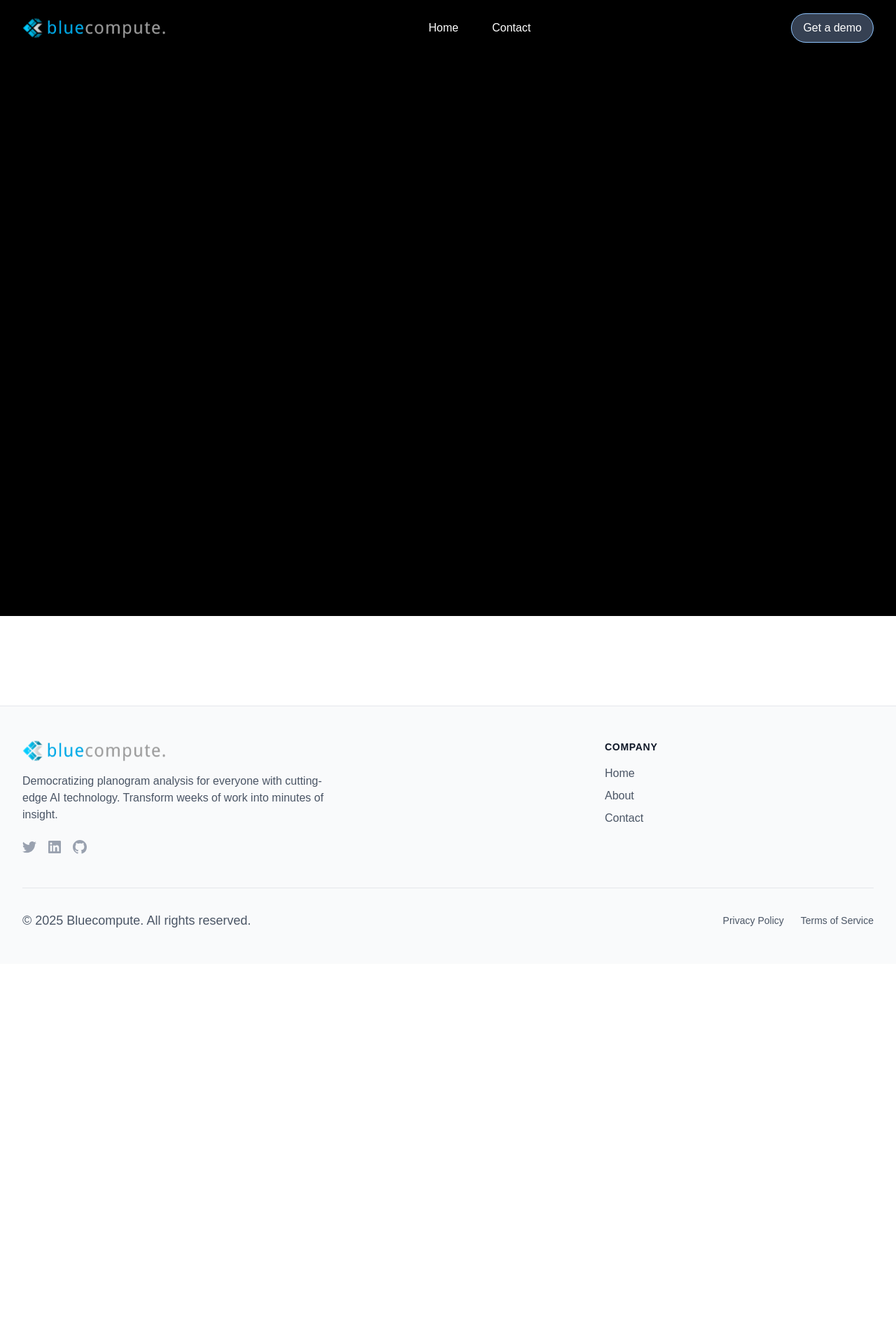
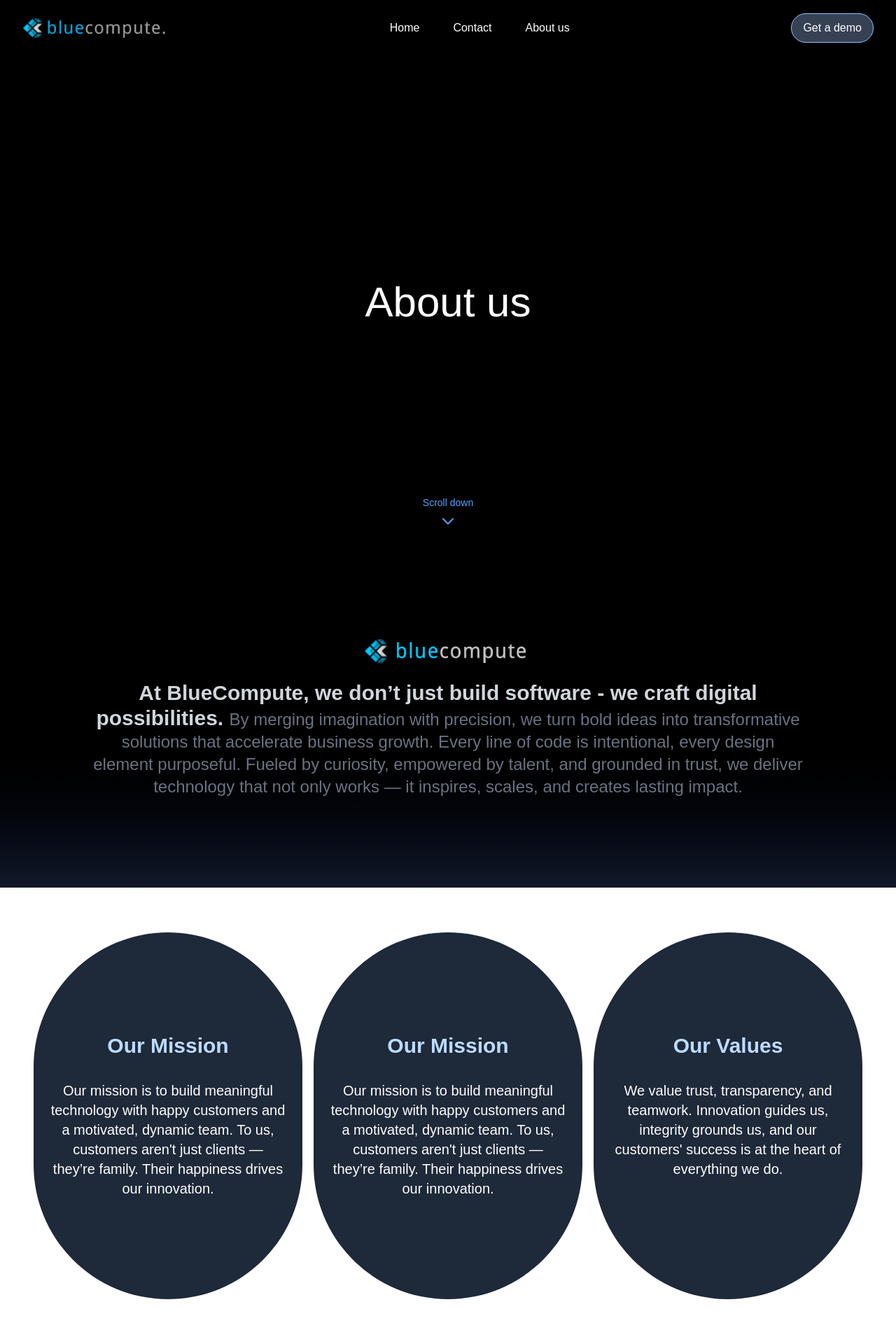
Before and after one commit to nobinbabu94/bluecompute-2025, a Next.js app: page /about-us in a window 1280 px wide. Shown: the top 1920 px of the page at 70% size. Before the commit the page ends 1377 px from the top, so only its background shows below. Built offline with nearby package versions, Linux system fonts and the light colour scheme.

Commit message:
about us

```diff
--- a/package.json
+++ b/package.json
@@ -9,7 +9,7 @@
     "lint": "next lint"
   },
   "dependencies": {
-    "framer-motion": "^4.1.17",
+    "motion": "^12.23.12",
     "next": "15.4.5",
     "react": "19.1.0",
     "react-calendly": "^4.4.0",
--- a/src/app/about-us/page.js
+++ b/src/app/about-us/page.js
@@ -1,10 +1,103 @@
 import React from "react";
+import { constructMetadata } from "../metadata";
+import Image from "next/image";
+import ContactFormNet from "../components/contact/ContactFormNet";
+
+export const metadata = constructMetadata({
+    title: "About Us | Bluecompute",
+    description: "Contact TechSolutions Pro for your IT needs. Reach out to our expert team for consultations, support, or to discuss your next technology project. Multiple ways to connect.",
+    keywords: [
+        "contact us",
+        "IT consultation",
+        "get quote",
+        "technical support",
+        "business inquiry",
+        "project discussion"
+    ],
+    canonicalUrl: "https://bluecompute.com/contact"
+})
 
 const page = () => {
     return (
         <div className=" text-white font-sans flex flex-col pb-32">
-            <section className="flex flex-col justify-center items-center w-full min-h-screen h-screen bg-black px-4">
+            <section className="relative flex flex-col justify-center items-center w-full h-[88vh]  bg-black px-4">
+                <h1 className="text-6xl ">
+                    About us
+                </h1>
+                <div className="absolute bottom-4 flex flex-col items-center justify-center mt-8 animate-bounce">
+                    <span className="text-sm text-blue-400">Scroll down</span>
+                    <svg
+                        className="w-6 h-6 text-blue-400 mt-1"
+                        fill="none"
+                        stroke="currentColor"
+                        strokeWidth={2}
+                        viewBox="0 0 24 24"
+                    >
+                        <path strokeLinecap="round" strokeLinejoin="round" d="M19 9l-7 7-7-7" />
+                    </svg>
+                </div>
+            </section>
+            <section className="bg-gradient-to-b from-black via-black to-gray-900 py-32 flex md:flex-row flex-col justify-between items-start w-full px-4 md:pt-32 pt-16">
+                <div className="flex flex-col w-full gap-2 h-full items-center justify-center md:px-28 text-center">
+                    <Image
+                        src={'/logo.png'}
+                        width={500}
+                        height={500}
+                        alt="logo"
+                        className="w-60 pb-4" />
+                    <p className="text-gray-500 text-2xl md:max-w-7xl">
+                        <span className="font-semibold text-3xl text-gray-300">At BlueCompute, we don’t just build software - we craft digital possibilities. </span>
+                        By merging imagination with precision, we turn bold ideas into transformative solutions that
+                        accelerate business growth. Every line of code is intentional, every design element purposeful.
+                        Fueled by curiosity, empowered by talent, and grounded in trust, we deliver technology that not
+                        only works — it inspires, scales, and creates lasting impact.
+                    </p>
 
+                </div>
+            </section>
+            <section className=" py-32 flex md:flex-row gap-4 flex-col items-stretch justify-center w-full px-4  md:pt-16 pt-16 gap-y-4">
+                <div className="flex flex-col rounded-full px-6 py-36 space-y-8 max-w-sm bg-gray-800 text-center ">
+                    <h3 className="text-3xl font-semibold text-blue-200">Our Mission</h3>
+                    <p className="text-xl">
+                        Our mission is to build meaningful technology with happy customers and a motivated,
+                        dynamic team. To us, customers aren't just clients — they’re family.
+                        Their happiness drives our innovation.
+                    </p>
+
+                </div>
+                <div className="flex flex-col rounded-full px-6 py-36  space-y-8 max-w-sm max-h-xs bg-gray-800 text-center ">
+                    <h3 className="text-3xl font-semibold text-blue-200 ">Our Mission</h3>
+                    <p className="text-xl ">
+                        Our mission is to build meaningful technology with happy customers and a motivated,
+                        dynamic team. To us, customers aren't just clients — they’re family.
+                        Their happiness drives our innovation.
+                    </p>
+
+                </div>
+                <div className="flex flex-col rounded-full px-6 py-36  space-y-8 max-w-sm  bg-gray-800 text-center ">
+                    <h3 className="text-3xl font-semibold text-blue-200">Our Values</h3>
+                    <p className="text-xl ">
+                        We value trust, transparency, and teamwork. Innovation guides us, integrity grounds us,
+                        and our customers' success is at the heart of everything we do.
+                    </p>
+
+                </div>
+
+            </section>
+            <section className="bg-black rounded-4xl py-32 flex md:flex-row gap-4 flex-col items-stretch justify-center w-full px-4  md:pt-16 pt-16 gap-y-4">
+                <div className="md:w-[50%] w-full bg-gray-900/50 flex flex-col justify-center space-y-6 items-start md:px-4  py-4 px-4">
+                    <h2 className="text-5xl md:max-w-sm">
+                        Let’s discuss your vision with us!
+                    </h2>
+                    <p className="text-lg max-w-xl">
+                        Our ability to partner to create new approaches and deliver what we promise with proven and reliable services.
+                    </p>
+
+                </div>
+                <div className="md:w-[50%] w-full bg-gray-900/50 flex justify-center items-center">
+
+                    <ContactFormNet />
+                </div>
             </section>
         </div>
     )
--- a/src/app/components/contact/ContactFormNet.js
+++ b/src/app/components/contact/ContactFormNet.js
@@ -39,7 +39,7 @@
 
     return (
         <form onSubmit={handleSubmit} name="contact" data-netlify="true"
-            className="md:w-[80%] w-full px-6 py-8 md:py-16  flex flex-col items-center bg-gray-200 rounded-xl">
+            className="md:w-[80%] w-full px-6 py-8 md:py-16  flex flex-col items-center  rounded-xl">
             <h3 className="text-2xl text-gray-800  font-bold">Fill The Contact Form</h3>
             <h4 className="text-base text-gray-500 md:text-start text-center">
                 Feel free to contact with us, we don't spam your email</h4>
@@ -78,7 +78,7 @@
             <div className="py-4">
                 <button type="submit"
                     // disabled={isLoading}
-                    className="px-6 py-2 text-white bg-black/50 rounded-md ">
+                    className="px-6 py-2 text-white bg-black/50 border rounded-md ">
                     {/* {isLoading ? 'Loading...' : 'Submit'} */}Submit
                 </button>
             </div>
--- a/src/app/components/navbar/Navbar.js
+++ b/src/app/components/navbar/Navbar.js
@@ -108,11 +108,18 @@
                                     }`}></span>
                             </div>
                         </Link> */}
-                      <Link href='/contact/' title='Home Bluecompute'
+                      <Link href='/contact/' title='Contact Bluecompute'
                             className={`cursor-pointer relative   group py-2 px-3 transition-all duration-200 ${pathname === '/contact/' ? 'text-blue-500 font-semibold ' : 'text-white'
                                 }`}
                         >
                                 Contact
+
+                        </Link>
+                        <Link href='/about-us/' title='About Bluecompute'
+                            className={`cursor-pointer relative   group py-2 px-3 transition-all duration-200 ${pathname === '/about-us/' ? 'text-blue-500 font-semibold ' : 'text-white'
+                                }`}
+                        >
+                                About us
 
                         </Link>
                     </div>
@@ -121,8 +128,8 @@
                         <button
                             onClick={toggleMobileMenu}
                             className={`flex items-center justify-center p-3 cursor-pointer
-                                 text-gray-700 focus:outline-none rounded-xl transition-all duration-300
-                                  ${showMenu ? 'text-violet-600 ' : ''
+                                 text-gray-400 focus:outline-none rounded-xl transition-all duration-300
+                                  ${showMenu ? 'text-white ' : ''
                                 }`}
                             aria-label="Toggle menu"
                             aria-expanded={showMenu}
@@ -138,7 +145,7 @@
                         </button>
                     </div>
                 </div>
-                <div className={`lg:hidden mobile-menu-container transition-all duration-500 ease-out ${showMenu
+                <div className={`lg:hidden bg-gray-600 mobile-menu-container rounded-b-xl transition-all duration-500 ease-out ${showMenu
                     ? 'max-h-screen opacity-100 visible'
                     : 'max-h-0 opacity-0 invisible'
                     } overflow-hidden`}>
@@ -163,17 +170,17 @@
                                     </div>
                                     <div>
                                         <div className="font-semibold text-md">Home</div>
-                                        <div className="text-sm text-gray-500">Main dashboard</div>
+                                        <div className="text-sm text-gray-600">Main dashboard</div>
                                     </div>
                                     {pathname === '/' && (
                                         <div className="ml-auto w-2 h-2 bg-[#1a1a2e] rounded-full animate-pulse"></div>
                                     )}
                                 </div>
                             </Link>
-                            {/* <Link href={'/about'} title="About us Bluecompute" onClick={closeMobileMenu}>
+                            <Link href={'/about-us'} title="About us Bluecompute" onClick={closeMobileMenu}>
                                 <div className={`group px-6 py-4 rounded-2xl transition-all duration-300
                                 flex items-center hover:bg-white/80 hover:shadow-lg hover:scale-[1.02]
-                                ${pathname === '/about' ? 'bg-violet-100/70 text-blue-700 shadow-md' : 'text-gray-700'
+                                ${pathname === '/about-us' ? 'bg-violet-100/70 text-blue-700 shadow-md' : 'text-gray-700'
                                     }`}>
                                     <div className="flex items-center justify-center w-10 h-10 rounded-xl
                                     bg-gradient-to-br from-[#1a1a2e] to-[#0f0f23] text-white mr-4
@@ -186,15 +193,15 @@
                                         <div className="font-semibold text-lg">About Us</div>
                                         <div className="text-sm text-gray-500">Learn our story</div>
                                     </div>
-                                    {pathname === '/about' && (
+                                    {pathname === '/about-us' && (
                                         <div className="ml-auto w-2 h-2 bg-[#1a1a2e] rounded-full animate-pulse"></div>
                                     )}
                                 </div>
-                            </Link> */}
+                            </Link>
                             <Link href={'/contact/'} title="Contact Bluecompute" onClick={closeMobileMenu}>
                                 <div className={`group px-6 py-4 rounded-2xl transition-all duration-300
                                 flex items-center hover:shadow-lg hover:scale-[1.02]
-                                ${pathname === '/contact/' ? 'bg-violet-100/70 text-blue-700 shadow-md' : 'text-gray-700'
+                                ${pathname === '/contact/' ? 'bg-violet-100/70 text-blue-700 shadow-md' : 'text-gray-100'
                                     }`}>
                                     <div className="flex items-center justify-center w-10 h-10 rounded-xl
                                     bg-gradient-to-br from-[#1a1a2e] to-[#0f0f23] text-white mr-4
@@ -205,7 +212,7 @@
                                     </div>
                                     <div>
                                         <div className="font-semibold text-md">Contact</div>
-                                        <div className="text-sm text-gray-500">Get in touch</div>
+                                        <div className={`text-sm text-gray-300`}>Get in touch</div>
                                     </div>
                                     {pathname === '/contact/' && (
                                         <div className="ml-auto w-2 h-2 bg-[#1a1a2e] rounded-full animate-pulse"></div>
--- a/src/app/components/reusetext/Headers.js
+++ b/src/app/components/reusetext/Headers.js
@@ -1,14 +1,12 @@
 'use client';
-import React from 'react';
-import { motion } from 'framer-motion';
+import React, { useRef } from 'react';
+import * as motion from "motion/react-client"
 
 const Headers = ({
     text,
-    color = '',
-    size = '',
-    font = '',
-    element: Element = 'h1',
-    width = '',
+
+    element,
+    classname,
     initial,
     animate,
     whileInView,
@@ -16,20 +14,22 @@
     viewport,
     variants,
 }) => {
-    const MotionElement = motion(Element);
+    const scrollRef = useRef(null)
+
+    const MotionTag = motion[element];
 
     return (
-        <MotionElement
-            initial={initial}
-            animate={animate}
-            whileInView={whileInView}
-            transition={transition}
-            viewport={viewport}
-            variants={variants}
-            className={`${size} ${color} ${width} ${font}`}
-        >
-            {text}
-        </MotionElement>
+        <div ref={scrollRef} >
+            <MotionTag
+                initial={initial}
+                animate={animate}
+                whileInView={whileInView}
+                viewport={{ root: scrollRef }}
+                className={`${classname}`}
+            >
+                {text}
+            </MotionTag>
+        </div>
     );
 };
 
--- a/src/app/components/testcases/ScrollReveal.js
+++ b/src/app/components/testcases/ScrollReveal.js
@@ -1,6 +1,6 @@
 'use client'
-import { useEffect, useState, useRef } from 'react'
-import { motion } from 'framer-motion'
+import * as motion from "motion/react-client"
+import { useRef } from "react"
 
 // Custom useInView hook
 
@@ -8,15 +8,24 @@
 // Usage
 export default function ScrollReveal() {
 
+  const scrollRef = useRef(null)
+
+
   return (
-     <motion.div
-      // Content is visible by default, then animates
-      initial={{ opacity: 1, y: 0 }} // Start visible for SSR
-      animate={{ opacity: 1, y: 0 }}
-      whileInView={{ opacity: 1, y: 0 }}
-      viewport={{ once: true }}
-    >
-      <h2 className='text-gray-500'>This animates when scrolled into view</h2>
-    </motion.div>
+    <div ref={scrollRef} style={{ overflow: "scroll" }}>
+      <motion.div
+        initial={{ opacity: 0 }}
+        whileInView={{ opacity: 1 }}
+
+        style={{
+          width: 100,
+          height: 100,
+          backgroundColor: "#9911ff",
+          borderRadius: 5,
+        }}
+      >
+
+      </motion.div>
+    </div>
   )
 }
--- a/src/app/metadata.js
+++ b/src/app/metadata.js
@@ -1,6 +1,6 @@
 
 export const siteConfig = {
-    name: "Bluecompute pvt ltd",
+    name: "Bluecompute",
     description: "Leading IT solutions provider offering innovative technology services, products, and digital transformation solutions for businesses worldwide.",
     url: "https://bluecompute.com",
     ogImage: "https://bluecompute.com/og-image.png",
```
Also changed, not shown: src/app/contact/page.js (+7 -7 lines), src/app/page.js (+28 -44 lines), 1 other file (tests, documents, lock files or other folders).
